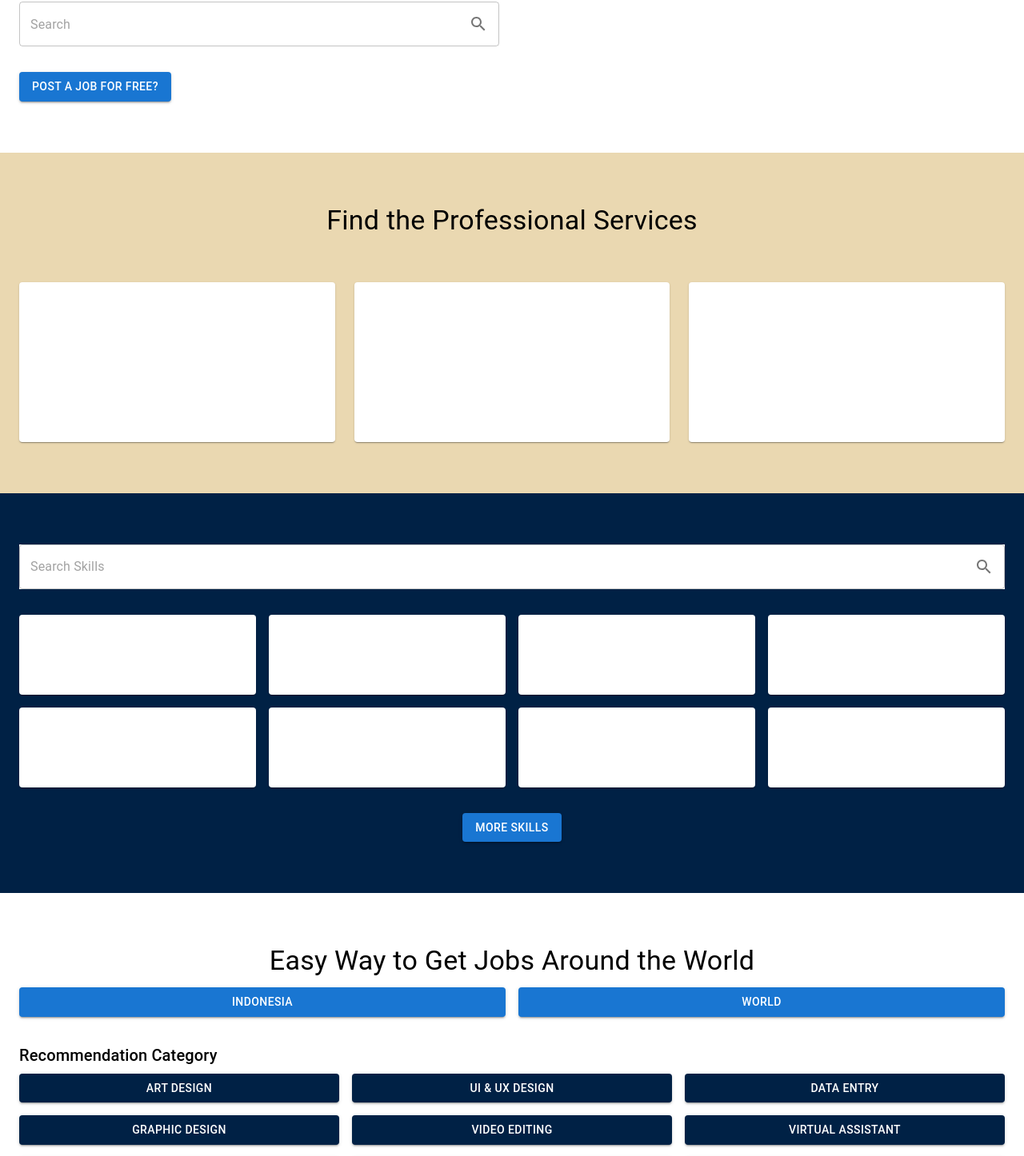
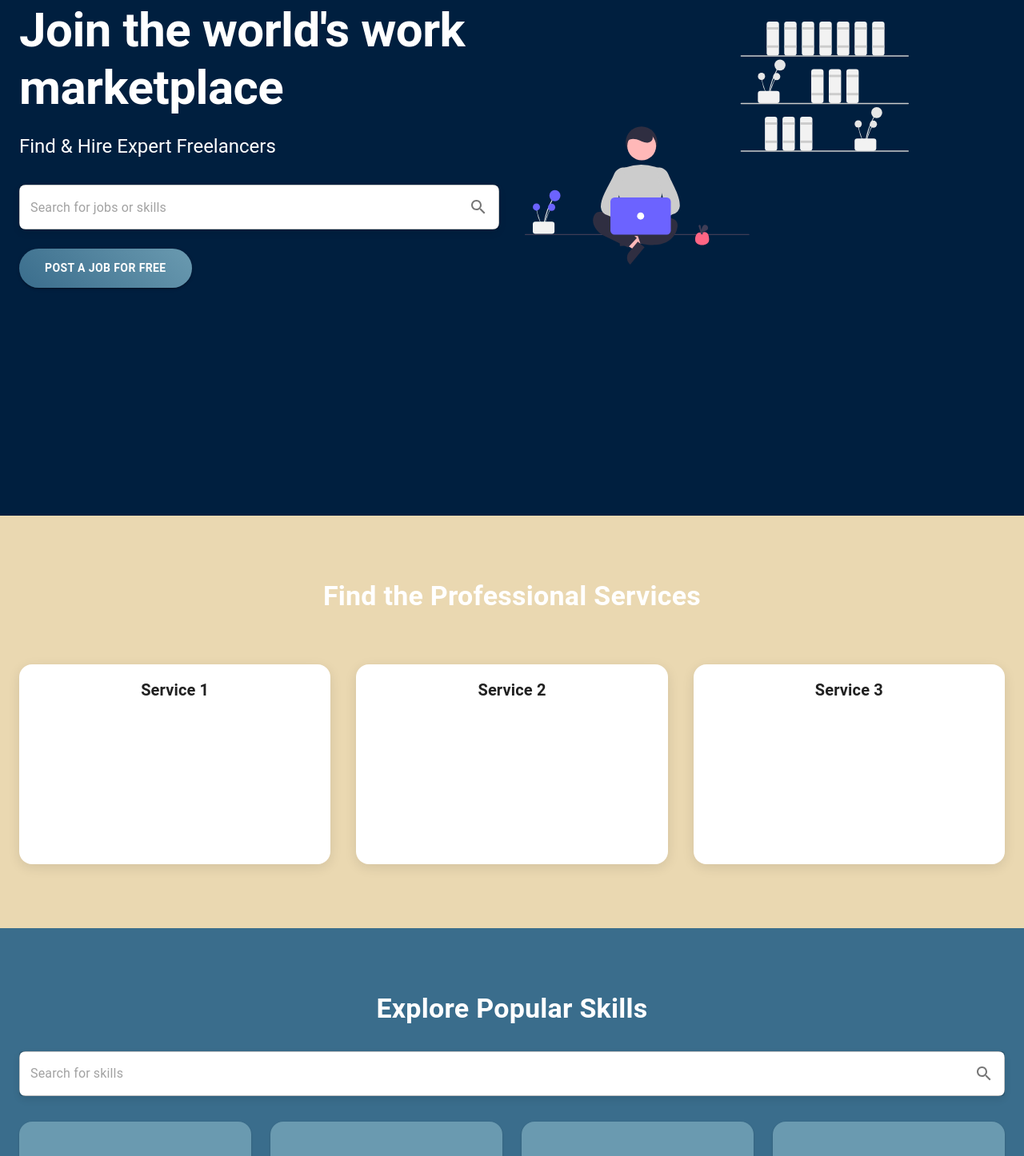
Before and after one commit to Lyx312/project-fpw, a Next.js app: page / in a window 1280 px wide. Shown: the part 347-1793 px from the top of the page at 80% size. Built offline with nearby package versions, Linux system fonts and the light colour scheme; what @mui/material-nextjs would draw is missing.

Commit message:
Update page.tsx

```diff
--- a/src/app/(pages)/page.tsx
+++ b/src/app/(pages)/page.tsx
@@ -4,19 +4,14 @@ import {
   Box,
   Button,
   Card,
+  CardContent,
   Container,
   Grid,
-  IconButton,
   InputAdornment,
   TextField,
-  Toolbar,
   Typography,
 } from "@mui/material";
-import {
-  Search as SearchIcon,
-  QuestionMark as QuestionIcon,
-  Language as LanguageIcon,
-} from "@mui/icons-material";
+import { Search as SearchIcon } from "@mui/icons-material";
 import SocialMediaIcons from "../(components)/SocialMediaIcons";
 import Header from "../(components)/Header";
 import Footer from "../(components)/Footer";
@@ -34,24 +29,36 @@ const LandingPage = () => {
     "Social Media Manager",
   ];
 
+  const colorPalette = {
+    darkBlue: "#001F3F",
+    mediumBlue: "#3A6D8C",
+    lightBlue: "#6A9AB0",
+    beige: "#EAD8B1",
+    gradientButton: "linear-gradient(45deg, #3A6D8C, #6A9AB0)",
+  };
+
   return (
-    <Box sx={{ flexGrow: 1 }}>
+    <Box sx={{ flexGrow: 1, bgcolor: colorPalette.darkBlue, color: "white" }}>
       <Header />
 
       {/* Hero Section */}
-      <Container maxWidth="xl" sx={{ mt: 8, mb: 8 }}>
-        <Grid container spacing={4}>
+      <Container maxWidth="xl" sx={{ mt: 8, mb: 8, height: "100vh", display: "flex" }}>
+        <Grid container spacing={4} alignItems="center">
           <Grid item xs={12} md={6}>
-            <Typography variant="h2" gutterBottom>
+            <Typography variant="h2" sx={{ fontWeight: "bold" }} gutterBottom>
               Join the world's work marketplace
             </Typography>
-            <Typography variant="h5" gutterBottom>
+            <Typography variant="h5" sx={{ mb: 4 }}>
               Find & Hire Expert Freelancers
             </Typography>
             <TextField
               fullWidth
-              placeholder="Search"
-              sx={{ mt: 2, mb: 2 }}
+              placeholder="Search for jobs or skills"
+              sx={{
+                bgcolor: "white",
+                borderRadius: "8px",
+                boxShadow: "0px 4px 10px rgba(0, 0, 0, 0.1)",
+              }}
               InputProps={{
                 endAdornment: (
                   <InputAdornment position="end">
@@ -60,26 +67,65 @@ const LandingPage = () => {
                 ),
               }}
             />
-            <Button variant="contained" color="primary" sx={{ mt: 2 }}>
-              Post a Job for Free?
+            <Button
+              variant="contained"
+              sx={{
+                mt: 3,
+                px: 4,
+                py: 1.5,
+                background: colorPalette.gradientButton,
+                color: "white",
+                fontWeight: "bold",
+                borderRadius: "30px",
+                "&:hover": { opacity: 0.9 },
+              }}
+            >
+              Post a Job for Free
             </Button>
           </Grid>
           <Grid item xs={12} md={6}>
-            {/* Hero image would go here */}
+            <Box
+              component="img"
+              src="assets/images/landing-ilustration.svg"
+              alt="Hero Section"
+              sx={{
+                width: "80%",
+                borderRadius: "16px",
+
+                // boxShadow: "0px 8px 20px rgba(0, 0, 0, 0.2)",
+              }}
+            />
           </Grid>
         </Grid>
       </Container>
 
       {/* Professional Services Section */}
-      <Box sx={{ backgroundColor: "#EAD8B1", py: 8 }}>
+      <Box sx={{ backgroundColor: colorPalette.beige, py: 10 }}>
         <Container maxWidth="xl">
-          <Typography variant="h4" gutterBottom align="center">
+          <Typography variant="h4" align="center" sx={{ fontWeight: "bold" }}>
             Find the Professional Services
           </Typography>
-          <Grid container spacing={3} sx={{ mt: 4 }}>
+          <Grid container spacing={4} sx={{ mt: 4 }}>
             {[1, 2, 3].map((item) => (
               <Grid item xs={12} sm={4} key={item}>
-                <Card sx={{ height: 200 }} />
+                <Card
+                  sx={{
+                    height: 250,
+                    borderRadius: "16px",
+                    boxShadow: "0px 4px 15px rgba(0, 0, 0, 0.1)",
+                    transition: "transform 0.3s",
+                    "&:hover": { transform: "translateY(-10px)" },
+                  }}
+                >
+                  <CardContent>
+                    <Typography
+                      variant="h6"
+                      sx={{ fontWeight: "bold", textAlign: "center" }}
+                    >
+                      Service {item}
+                    </Typography>
+                  </CardContent>
+                </Card>
               </Grid>
             ))}
           </Grid>
@@ -87,12 +133,20 @@ const LandingPage = () => {
       </Box>
 
       {/* Skills Section */}
-      <Box sx={{ backgroundColor: "#002145", color: "white", py: 8 }}>
+      <Box sx={{ backgroundColor: colorPalette.mediumBlue, color: "white", py: 10 }}>
         <Container maxWidth="xl">
+          <Typography variant="h4" align="center" sx={{ fontWeight: "bold", mb: 4 }}>
+            Explore Popular Skills
+          </Typography>
           <TextField
             fullWidth
-            placeholder="Search Skills"
-            sx={{ mb: 4, backgroundColor: "white" }}
+            placeholder="Search for skills"
+            sx={{
+              mb: 4,
+              bgcolor: "white",
+              borderRadius: "8px",
+              boxShadow: "0px 4px 10px rgba(0, 0, 0, 0.1)",
+            }}
             InputProps={{
               endAdornment: (
                 <InputAdornment position="end">
@@ -101,43 +155,73 @@ const LandingPage = () => {
               ),
             }}
           />
-          <Grid container spacing={2}>
+          <Grid container spacing={3}>
             {[1, 2, 3, 4, 5, 6, 7, 8].map((item) => (
               <Grid item xs={12} sm={6} md={3} key={item}>
-                <Card sx={{ height: 100 }} />
+                <Card
+                  sx={{
+                    height: 120,
+                    borderRadius: "16px",
+                    bgcolor: colorPalette.lightBlue,
+                    display: "flex",
+                    alignItems: "center",
+                    justifyContent: "center",
+                    transition: "transform 0.3s",
+                    "&:hover": { transform: "translateY(-10px)", background: colorPalette.darkBlue, color: colorPalette.beige },
+                  }}
+                >
+                  <Typography variant="h6" sx={{ fontWeight: "bold" }}>
+                    Skill {item}
+                  </Typography>
+                </Card>
               </Grid>
             ))}
           </Grid>
-          <Button
-            variant="contained"
-            color="primary"
-            sx={{ mt: 4, display: "block", mx: "auto" }}
-          >
-            More Skills
-          </Button>
         </Container>
       </Box>
 
       {/* Categories Section */}
-      <Box sx={{ py: 8 }}>
+      <Box sx={{ py: 10 }}>
         <Container maxWidth="xl">
-          <Typography variant="h4" gutterBottom align="center">
+          <Typography variant="h4" align="center" sx={{ fontWeight: "bold" }}>
             Easy Way to Get Jobs Around the World
           </Typography>
-          <Grid container spacing={2} sx={{ mb: 4}}>
+          <Grid container spacing={2} sx={{ my: 4 }}>
             <Grid item xs={6}>
-              <Button fullWidth variant="contained" color="primary">
+              <Button
+                fullWidth
+                variant="contained"
+                sx={{
+                  py: 1.5,
+                  borderRadius: "30px",
+                  background: colorPalette.gradientButton,
+                  color: "white",
+                  fontWeight: "bold",
+                  "&:hover": { opacity: 0.9 },
+                }}
+              >
                 Indonesia
               </Button>
             </Grid>
             <Grid item xs={6}>
-              <Button fullWidth variant="contained" color="primary">
+              <Button
+                fullWidth
+                variant="contained"
+                sx={{
+                  py: 1.5,
+                  borderRadius: "30px",
+                  background: colorPalette.gradientButton,
+                  color: "white",
+                  fontWeight: "bold",
+                  "&:hover": { opacity: 0.9 },
+                }}
+              >
                 World
               </Button>
             </Grid>
           </Grid>
-          <Typography variant="h6" gutterBottom>
-            Recommendation Category
+          <Typography variant="h6" sx={{ fontWeight: "bold", mb: 4 }}>
+            Recommendation Categories
           </Typography>
           <Grid container spacing={2}>
             {categories.map((category, index) => (
@@ -145,7 +229,14 @@ const LandingPage = () => {
                 <Button
                   fullWidth
                   variant="contained"
-                  sx={{ backgroundColor: "#002145", color: "white" }}
+                  sx={{
+                    py: 1.5,
+                    borderRadius: "30px",
+                    bgcolor: colorPalette.darkBlue,
+                    color: "white",
+                    fontWeight: "bold",
+                    "&:hover": { bgcolor: colorPalette.lightBlue },
+                  }}
                 >
                   {category}
                 </Button>
```
